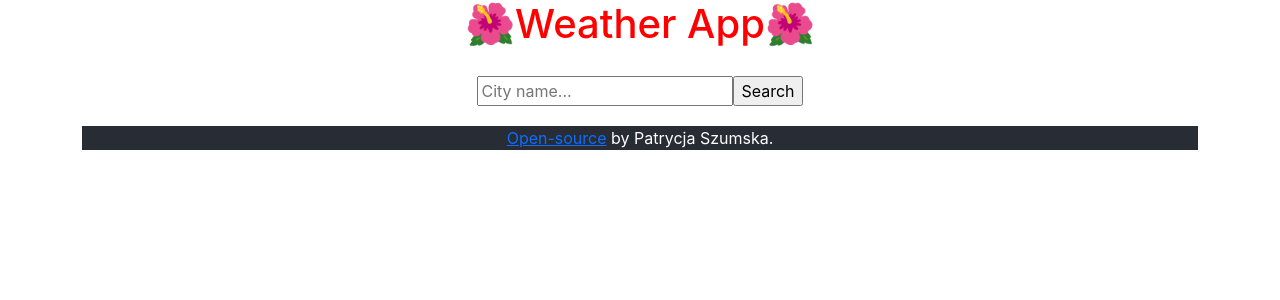
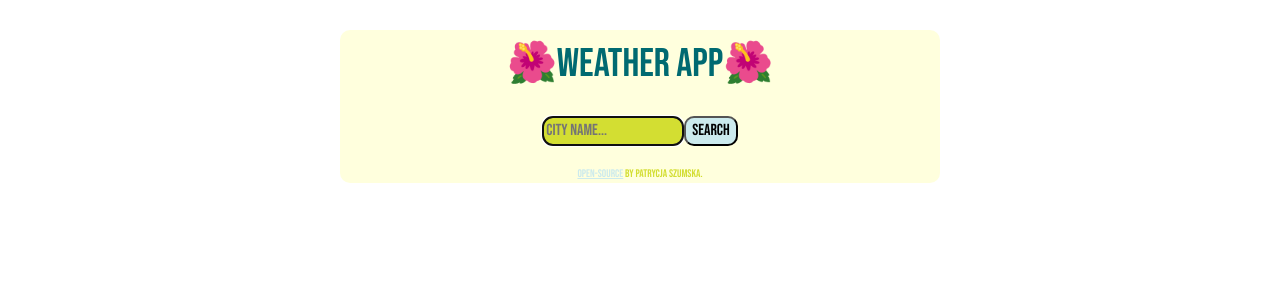
Before and after one commit to chepre1986/weather-patrycja, a React (Create React App) app: page / in a window 1280 px wide. Shown: the top 300 px of the page. Built offline with nearby package versions, Linux system fonts and the light colour scheme.

Commit message:
Some css styling

```diff
--- a/public/index.html
+++ b/public/index.html
@@ -8,7 +8,9 @@
       name="description"
       content="Weather app made by Patrycja Szumska"
     />
-
+    <link rel="preconnect" href="https://fonts.googleapis.com">
+<link rel="preconnect" href="https://fonts.gstatic.com" crossorigin>
+<link href="https://fonts.googleapis.com/css2?family=Bebas+Neue&family=Rubik:ital,wght@1,600&display=swap" rel="stylesheet">
     <title>Weather App : Patrycja Szumska</title>
   </head>
   <body>
--- a/src/App.css
+++ b/src/App.css
@@ -1,14 +1,21 @@
 .App {
   text-align: center;
-  color: red;
+  color: #006A71;
+  background-color: #FFFFDD;
+  border-radius: 10px;
 }
 
 
 .App-footer {
-  background-color: #282c34;
-  color: white;
+  color: #D3DE32;
+  font-size: 11px;
+  margin: 10 px 0;
 }
 
-.App-link {
-  color: #61dafb;
+.source-link {
+  color: #CBEAED;
 }
+
+h1 {
+  padding-top: 10px;
+}
--- a/src/SearchEngine.css
+++ b/src/SearchEngine.css
@@ -1,3 +1,13 @@
 form{
     padding: 20px;
+
 }
+
+.button {
+    background-color: #CBEAED !important;
+    border-radius: 10px;
+}
+.holder{
+    background-color: #D3DE32 !important;
+    border-radius: 10px;
+}
--- a/src/SearchEngine.js
+++ b/src/SearchEngine.js
@@ -3,9 +3,9 @@
 
 export default function SearchEngine(){
     return (
-<form>
-<input type="text" placeholder="City name..." />
-<input type="submit" value="Search"/>
+<form >
+<input type="text" placeholder="City name..." autoFocus="on" className="holder"/>
+<input type="submit" value="Search" className="button"/>
 </form>
     );
 }
--- a/src/index.css
+++ b/src/index.css
@@ -1,13 +1,11 @@
 body {
-  margin: 0;
-  font-family: -apple-system, BlinkMacSystemFont, 'Segoe UI', 'Roboto', 'Oxygen',
-    'Ubuntu', 'Cantarell', 'Fira Sans', 'Droid Sans', 'Helvetica Neue',
-    sans-serif;
-  -webkit-font-smoothing: antialiased;
-  -moz-osx-font-smoothing: grayscale;
+  margin: 30px auto;
+  font-family: 'Bebas Neue', cursive;
+  max-width: 600px;
+  border-radius: 10%;
+
 }
 
 code {
-  font-family: source-code-pro, Menlo, Monaco, Consolas, 'Courier New',
-    monospace;
+  font-family: 'Bebas Neue', cursive;
 }
```
